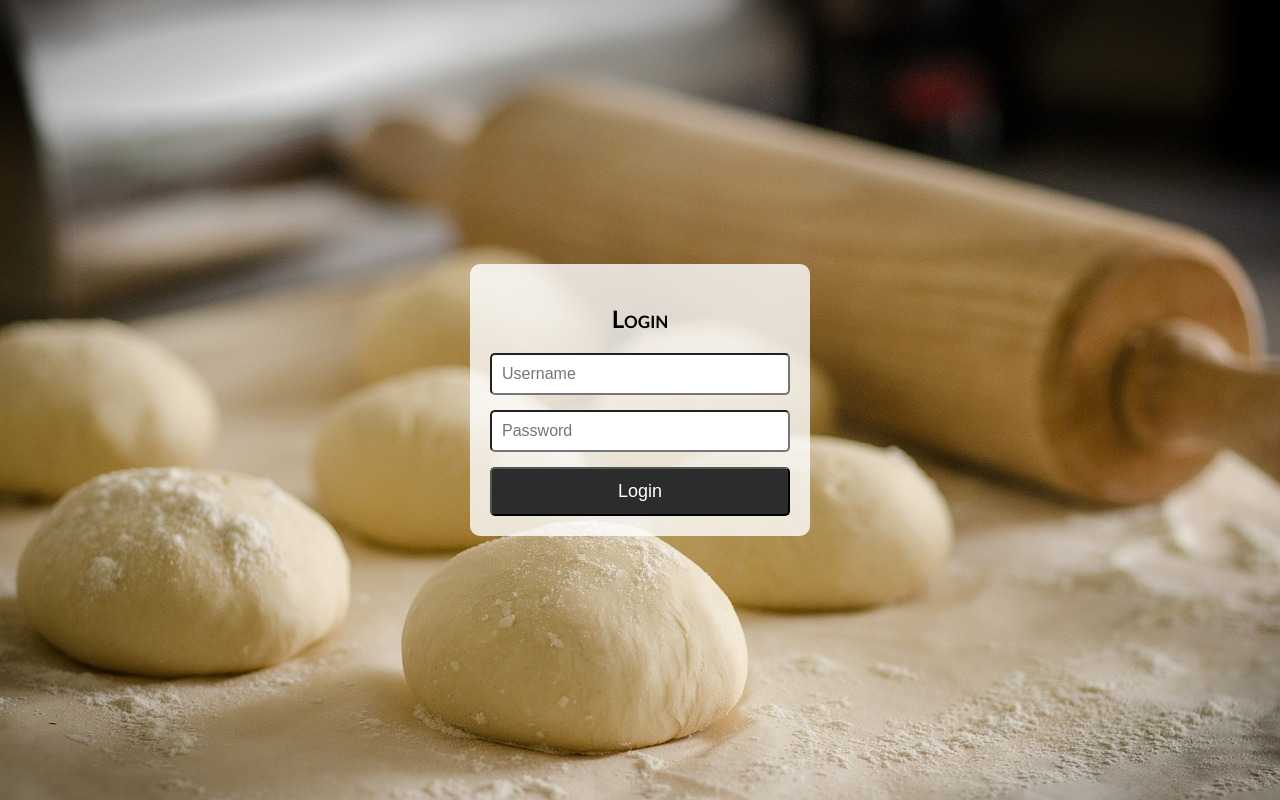
After one commit to urenami/recipe-app, a Django app: page /login/ in a window 1280 px wide. The commit adds this page. Run offline with Django 4.2, Linux system fonts and the light colour scheme.

Commit message:
added user authentication

```diff
--- a/recipe_project/settings.py
+++ b/recipe_project/settings.py
@@ -57,7 +57,7 @@ ROOT_URLCONF = 'recipe_project.urls'
 TEMPLATES = [
     {
         'BACKEND': 'django.template.backends.django.DjangoTemplates',
-        'DIRS': [],
+        'DIRS': [BASE_DIR / 'templates'],
         'APP_DIRS': True,
         'OPTIONS': {
             'context_processors': [
@@ -102,6 +102,8 @@ AUTH_PASSWORD_VALIDATORS = [
     },
 ]
 
+# AUTH
+LOGIN_URL = '/login/'
 
 # Internationalization
 # https://docs.djangoproject.com/en/4.2/topics/i18n/
--- a/recipe_project/urls.py
+++ b/recipe_project/urls.py
@@ -5,11 +5,14 @@ from django.conf import settings
 from django.conf.urls.static import static
 
 path('', include('recipes.urls')),
+from .views import login_view, logout_view
 
 urlpatterns = [
     path('admin/', admin.site.urls),
     path('', include('recipes.urls')),
     path('recipes/', include('recipes.urls')),
+    path('login/', login_view, name='login'),
+    path('logout/', logout_view, name='logout'),
 ]
 
 urlpatterns += static(settings.MEDIA_URL, document_root=settings.MEDIA_ROOT)
--- /dev/null
+++ b/recipe_project/views.py
@@ -0,0 +1,34 @@
+from django.shortcuts import render, redirect
+from django.contrib.auth import authenticate, login, logout
+from django.contrib.auth.forms import AuthenticationForm
+
+
+def login_view(request):
+    error_message = None
+    form = AuthenticationForm()
+
+    if request.method == 'POST':
+        form = AuthenticationForm(data=request.POST)
+
+        if form.is_valid():
+            username = form.cleaned_data.get('username')
+            password = form.cleaned_data.get('password')
+
+            user = authenticate(username=username, password=password)
+            if user is not None:
+                login(request, user)
+                return redirect('recipes:list')
+        else:
+            error_message = 'Something went wrong, Please try again'
+
+    context = {
+        'form': form,
+        'error_message': error_message
+    }
+
+    return render(request, 'auth/login.html', context)
+
+
+def logout_view(request):
+    logout(request)
+    return render(request, 'auth/success.html')
--- a/recipes/views.py
+++ b/recipes/views.py
@@ -1,15 +1,16 @@
 from django.shortcuts import render
 from django.views.generic import ListView, DetailView
 from .models import Recipe
+from django.contrib.auth.mixins import LoginRequiredMixin
 
 # Create your views here.
 def welcome(request):
     return render(request, 'recipes/home.html')
 
-class RecipeListView(ListView):
+class RecipeListView(LoginRequiredMixin, ListView):
     model = Recipe
     template_name = 'recipes/main.html'
 
-class RecipeDetailView(DetailView):
+class RecipeDetailView(LoginRequiredMixin, DetailView):
     model = Recipe
     template_name = 'recipes/detail.html'
--- /dev/null
+++ b/templates/auth/login.html
@@ -0,0 +1,80 @@
+<!DOCTYPE html>
+<html lang="en">
+
+<head>
+    <title>Welcome To My Recipe App</title>
+    <meta name="viewport" content="width=device-width, initial-scale=1" />
+    {% load static %}
+    <link rel="shortcut icon" href="{% static 'recipes/images/dough.png' %}" />
+    <link rel="stylesheet" type="text/css" href="{% static 'recipes/css/styles.css' %}" />
+    <style type="text/css">
+        body {
+            background: url("{% static 'recipes/images/dough.jpg' %}") no-repeat fixed;
+            background-size: cover;
+            display: flex;
+            flex-direction: column;
+            align-items: center;
+            justify-content: center;
+            height: 100vh;
+            margin: 0;
+        }
+
+        img {
+            border-radius: 15px;
+        }
+
+        .main-page-btn {
+            margin-top: 20px;
+            padding: 10px 20px;
+            background-color: #2c2c2c;
+            color: #ffffff;
+            text-decoration: none;
+            border-radius: 5px;
+            font-size: 18px;
+        }
+
+        .login-container {
+            background-color: rgba(255, 255, 255, 0.8);
+            padding: 20px;
+            border-radius: 10px;
+            width: 300px;
+            text-align: center;
+            font-family: 'Roboto Mono', 'Calibri', 'Trebuchet MS', sans-serif;
+            font-variant: small-caps;
+        }
+
+        .login-input {
+            width: 100%;
+            padding: 10px;
+            margin-bottom: 15px;
+            box-sizing: border-box;
+            border-radius: 5px;
+            font-size: 16px;
+        }
+
+        .login-btn {
+            width: 100%;
+            padding: 12px;
+            background-color: #2c2c2c;
+            color: #ffffff;
+            text-decoration: none;
+            border-radius: 5px;
+            font-size: 18px;
+            cursor: pointer;
+        }
+    </style>
+</head>
+
+<body>
+    <div class="login-container">
+        <h2>Login</h2>
+        <form action="{% url 'login' %}" method="post">
+            {% csrf_token %}
+            <input type="text" name="username" placeholder="Username" class="login-input" required>
+            <input type="password" name="password" placeholder="Password" class="login-input" required>
+            <button type="submit" class="login-btn">Login</button>
+        </form>
+    </div>
+</body>
+
+</html>
```
Also changed, not shown: recipes/Templates/recipes/detail.html (+45 -9 lines), recipes/Templates/recipes/home.html (+27 -1 lines), recipes/Templates/recipes/main.html (+15 -0 lines), recipes/static/recipes/css/styles.css (+57 -0 lines), templates/auth/success.html (added, +78 -0 lines), 2 other files.
